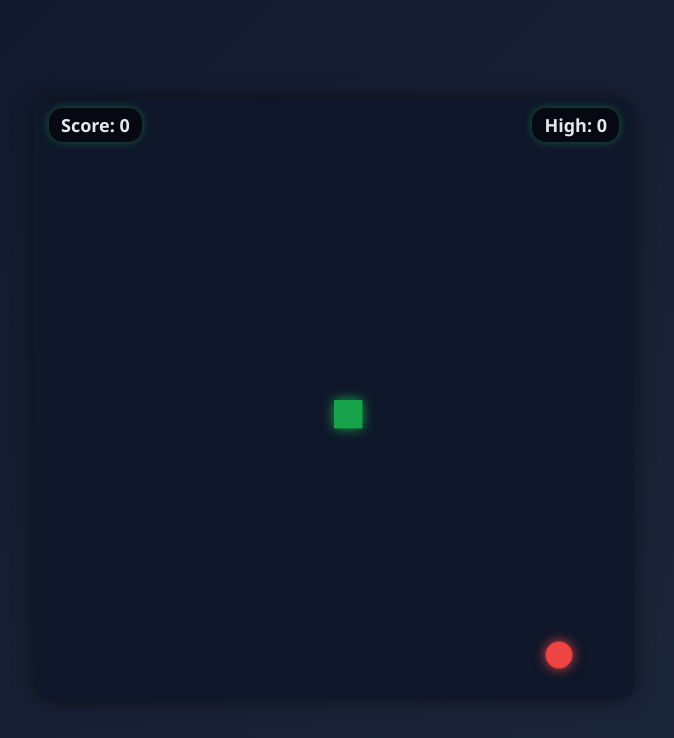
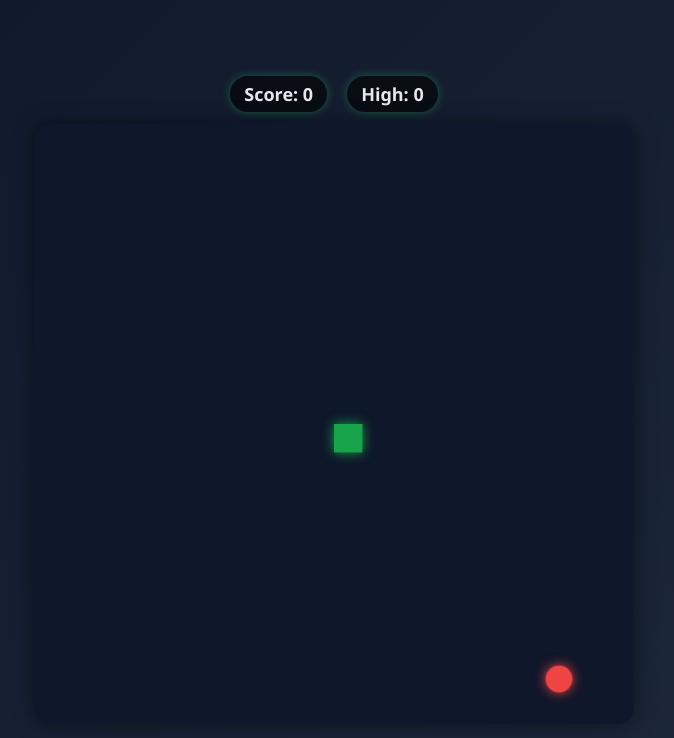
Before and after one commit to Chandan4xD/Project-Snake-Game, a plain HTML site: page index.html in a window 1280 px wide. Shown: the whole page, without its empty margins (306-980 px from the left). Drawn offline with Linux system fonts and the light colour scheme.

Commit message:
Update index.html

```diff
--- a/index.html
+++ b/index.html
@@ -9,12 +9,28 @@
       margin: 0;
       background: linear-gradient(135deg, #0f172a, #1e293b);
       display: flex;
+      flex-direction: column;
+      align-items: center;
       justify-content: center;
-      align-items: center;
       height: 100vh;
       font-family: "Segoe UI", sans-serif;
       color: #e5e7eb;
       overflow: hidden;
+    }
+
+    /* ✅ HUD outside game board */
+    .hud {
+      display: flex;
+      gap: 20px;
+      margin-bottom: 12px;
+    }
+    .badge {
+      background: rgba(0, 0, 0, 0.6);
+      padding: 6px 14px;
+      border-radius: 20px;
+      font-weight: bold;
+      font-size: 18px;
+      box-shadow: 0 0 8px rgba(34, 197, 94, 0.4);
     }
 
     .game-wrapper {
@@ -32,25 +48,6 @@
       border-radius: 16px;
       box-shadow: 0 0 20px rgba(0, 0, 0, 0.5);
       display: block;
-    }
-
-    .hud {
-      position: absolute;
-      top: 8px;
-      left: 0;
-      right: 0;
-      display: flex;
-      justify-content: space-between;
-      padding: 0 15px;
-      font-size: 18px;
-      font-weight: bold;
-    }
-
-    .badge {
-      background: rgba(0, 0, 0, 0.6);
-      padding: 5px 12px;
-      border-radius: 14px;
-      box-shadow: 0 0 8px rgba(34, 197, 94, 0.4);
     }
 
     .game-over {
@@ -82,12 +79,14 @@
   </style>
 </head>
 <body>
+  <!-- ✅ HUD outside game -->
+  <div class="hud">
+    <div class="badge" id="scoreEl">Score: 0</div>
+    <div class="badge" id="highEl">High: 0</div>
+  </div>
+
   <div class="game-wrapper" id="gameWrapper">
     <canvas id="game"></canvas>
-    <div class="hud">
-      <div class="badge" id="scoreEl">Score: 0</div>
-      <div class="badge" id="highEl">High: 0</div>
-    </div>
     <div class="game-over" id="gameOver">
       <h2>Game Over!</h2>
       <p>Final Score: <span id="finalScore">0</span></p>
@@ -102,7 +101,6 @@
     const highEl = document.getElementById("highEl");
     const gameOverEl = document.getElementById("gameOver");
     const finalScoreEl = document.getElementById("finalScore");
-    const gameWrapper = document.getElementById("gameWrapper");
 
     let TILE_COUNT, GRID_SIZE;
     let snake, dx, dy, food, score, highScore, gameRunning, speed;
@@ -112,9 +110,9 @@
 
     function setGrid() {
       if (window.innerWidth < 600) {
-        TILE_COUNT = 15; // fewer tiles = bigger blocks for phones
+        TILE_COUNT = 15; // ✅ bigger blocks for phones
       } else {
-        TILE_COUNT = 20; // normal for PC
+        TILE_COUNT = 20; // ✅ default for PC
       }
       GRID_SIZE = canvas.width / TILE_COUNT;
     }
@@ -242,7 +240,7 @@
       gameRunning = false;
       finalScoreEl.textContent = score;
       gameOverEl.style.display = "block";
-      if (navigator.vibrate) navigator.vibrate(200); // haptic feedback
+      if (navigator.vibrate) navigator.vibrate(200); // ✅ haptic feedback
     }
 
     function startGame() {
@@ -258,14 +256,15 @@
       setTimeout(() => requestAnimationFrame(gameLoop), speed);
     }
 
-    // ✅ Swipe Controls (shorter threshold for phones)
+    // ✅ Swipe Controls with higher sensitivity
+    const SWIPE_THRESHOLD = 12;
     let startX, startY;
     canvas.addEventListener("touchstart", (e) => {
       const t = e.touches[0];
       startX = t.clientX;
       startY = t.clientY;
 
-      // request fullscreen on first touch
+      // fullscreen request on first touch
       if (!document.fullscreenElement) {
         document.documentElement.requestFullscreen().catch(() => {});
       }
@@ -275,18 +274,18 @@
       const dxSwipe = t.clientX - startX;
       const dySwipe = t.clientY - startY;
       if (Math.abs(dxSwipe) > Math.abs(dySwipe)) {
-        if (dxSwipe > 20 && dx === 0) {
+        if (dxSwipe > SWIPE_THRESHOLD && dx === 0) {
           dx = 1;
           dy = 0;
-        } else if (dxSwipe < -20 && dx === 0) {
+        } else if (dxSwipe < -SWIPE_THRESHOLD && dx === 0) {
           dx = -1;
           dy = 0;
         }
       } else {
-        if (dySwipe > 20 && dy === 0) {
+        if (dySwipe > SWIPE_THRESHOLD && dy === 0) {
           dx = 0;
           dy = 1;
-        } else if (dySwipe < -20 && dy === 0) {
+        } else if (dySwipe < -SWIPE_THRESHOLD && dy === 0) {
           dx = 0;
           dy = -1;
         }
@@ -294,41 +293,29 @@
       startGame();
     });
 
-    // ✅ Keyboard Controls (PC)
+    // ✅ Keyboard Controls for PC
     document.addEventListener("keydown", (e) => {
       startGame();
       switch (e.key) {
         case "ArrowUp":
         case "w":
         case "W":
-          if (dy === 0) {
-            dx = 0;
-            dy = -1;
-          }
+          if (dy === 0) { dx = 0; dy = -1; }
           break;
         case "ArrowDown":
         case "s":
         case "S":
-          if (dy === 0) {
-            dx = 0;
-            dy = 1;
-          }
+          if (dy === 0) { dx = 0; dy = 1; }
           break;
         case "ArrowLeft":
         case "a":
         case "A":
-          if (dx === 0) {
-            dx = -1;
-            dy = 0;
-          }
+          if (dx === 0) { dx = -1; dy = 0; }
           break;
         case "ArrowRight":
         case "d":
         case "D":
-          if (dx === 0) {
-            dx = 1;
-            dy = 0;
-          }
+          if (dx === 0) { dx = 1; dy = 0; }
           break;
       }
     });
```
